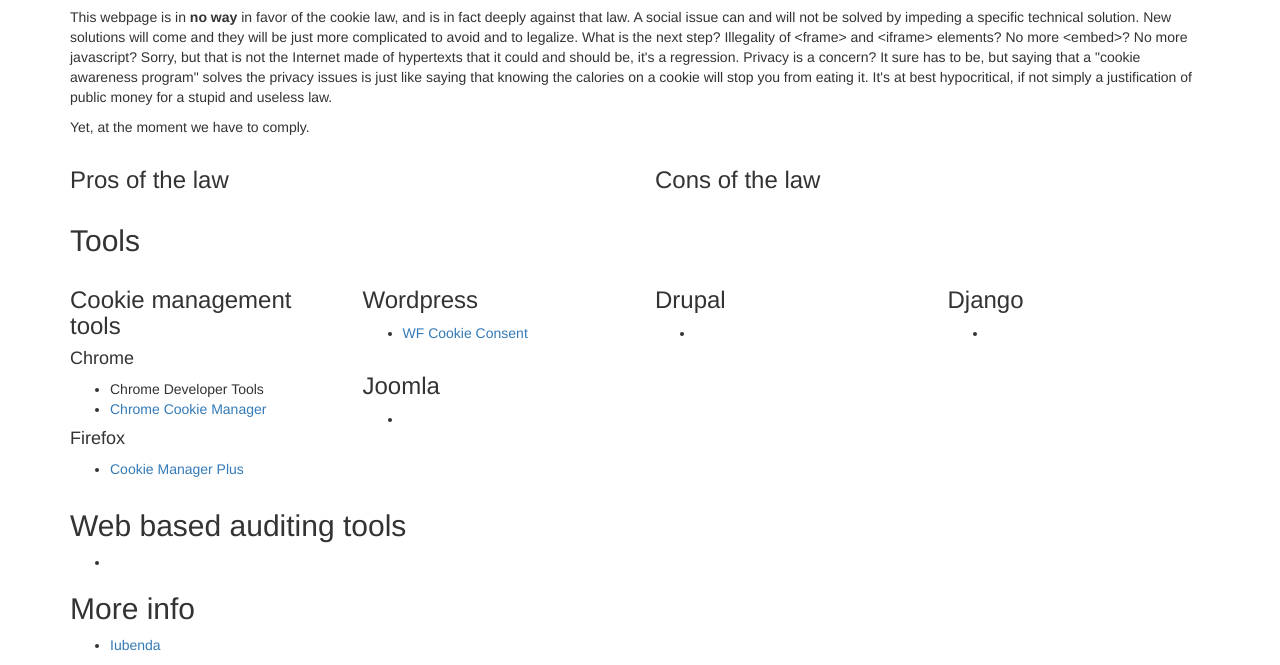
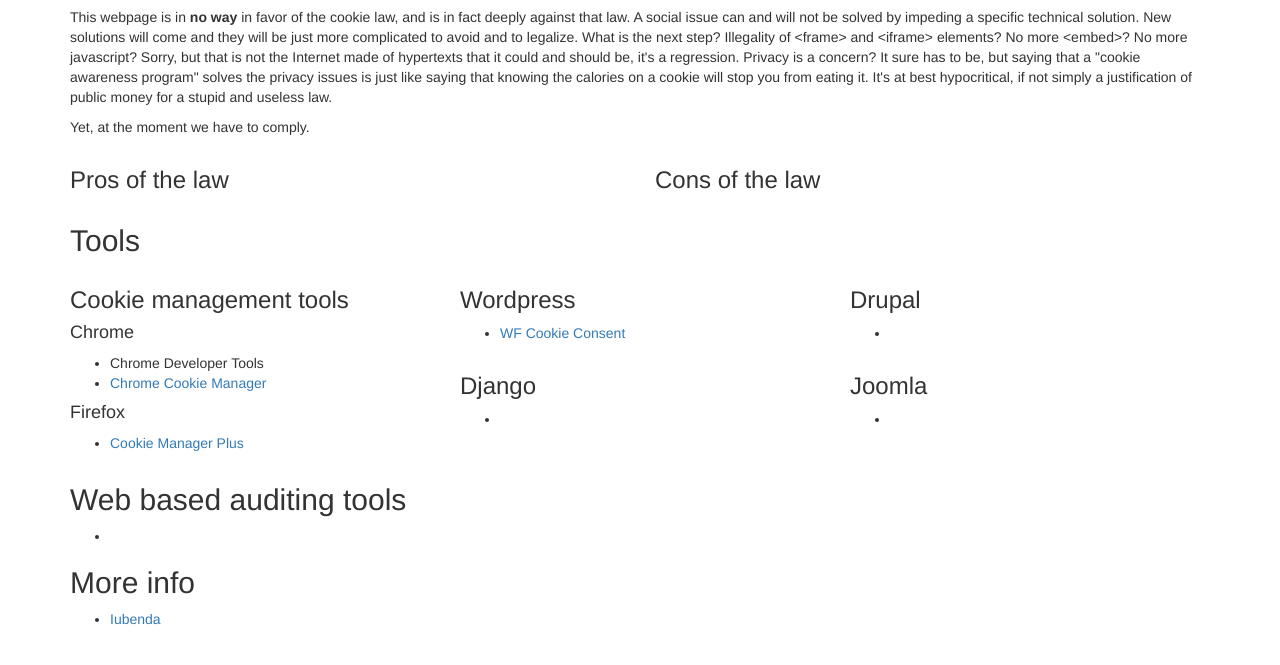
Before and after one commit to sirmmo/cookie-tools, a plain HTML site: page index.html in a window 1280 px wide. Shown: the part 684-1349 px from the top of the page. After the commit the page ends 1323 px from the top, so only its background shows below. Drawn offline with nearby package versions, Linux system fonts and the light colour scheme.

Commit message:
Update index.html

```diff
--- a/index.html
+++ b/index.html
@@ -29,7 +29,7 @@
       </div>
       <h2>Tools</h2>
       <div class="row">
-        <div class="col-lg-3">
+        <div class="col-lg-4">
           <h3>Cookie management tools</h3>
           <h4>Chrome</h4>
           <p>
@@ -45,7 +45,7 @@
             </ul>
           </p>
         </div>
-        <div class="col-lg-3">
+        <div class="col-lg-4">
           <h3>Wordpress</h3>
           <p>
             <ul>
@@ -53,7 +53,7 @@
             </ul>
           </p>
         </div>
-        <div class="col-lg-3">
+        <div class="col-lg-4">
           <h3>Drupal</h3>
           <p>
             <ul>
@@ -61,7 +61,7 @@
             </ul>
           </p>
         </div>
-        <div class="col-lg-3">
+        <div class="col-lg-4">
           <h3>Django</h3>
           <p>
             <ul>
@@ -69,7 +69,7 @@
             </ul>
           </p>
         </div>
-        <div class="col-lg-3">
+        <div class="col-lg-4">
           <h3>Joomla</h3>
           <p>
             <ul>
```
